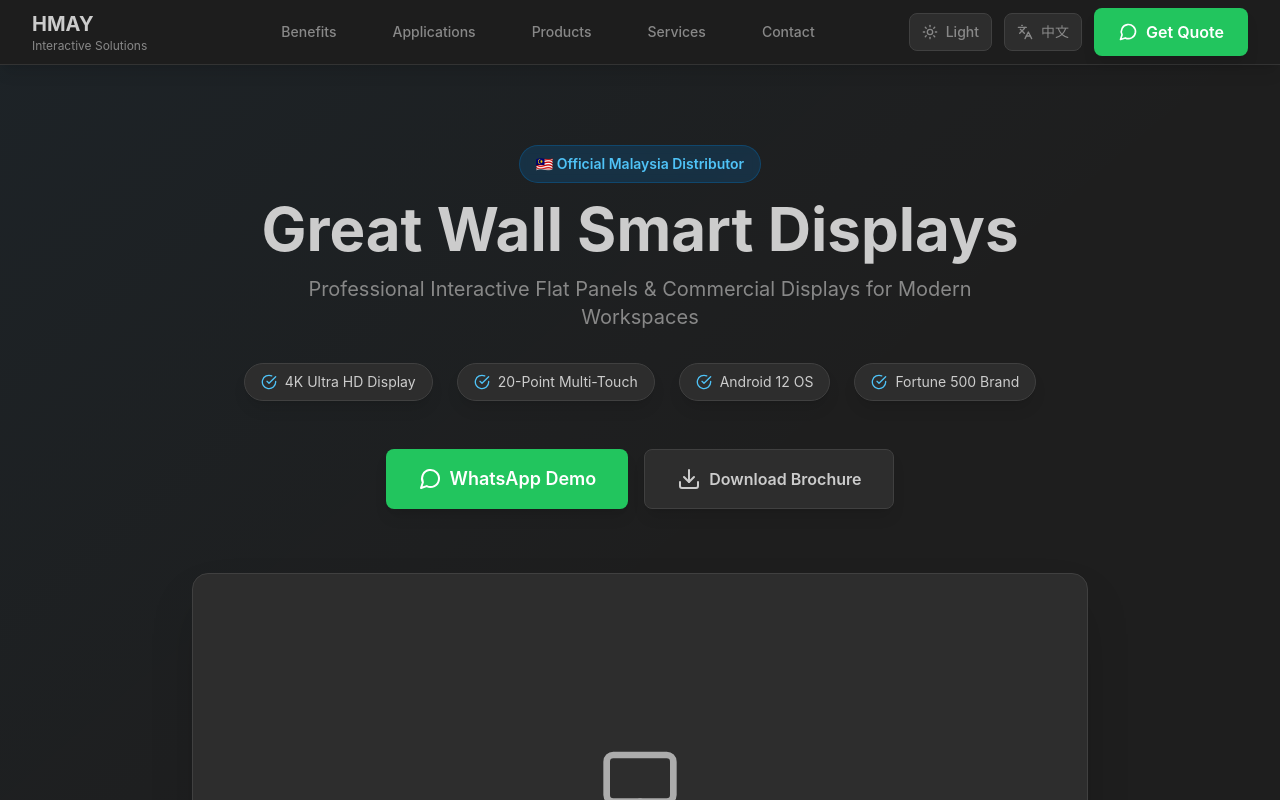
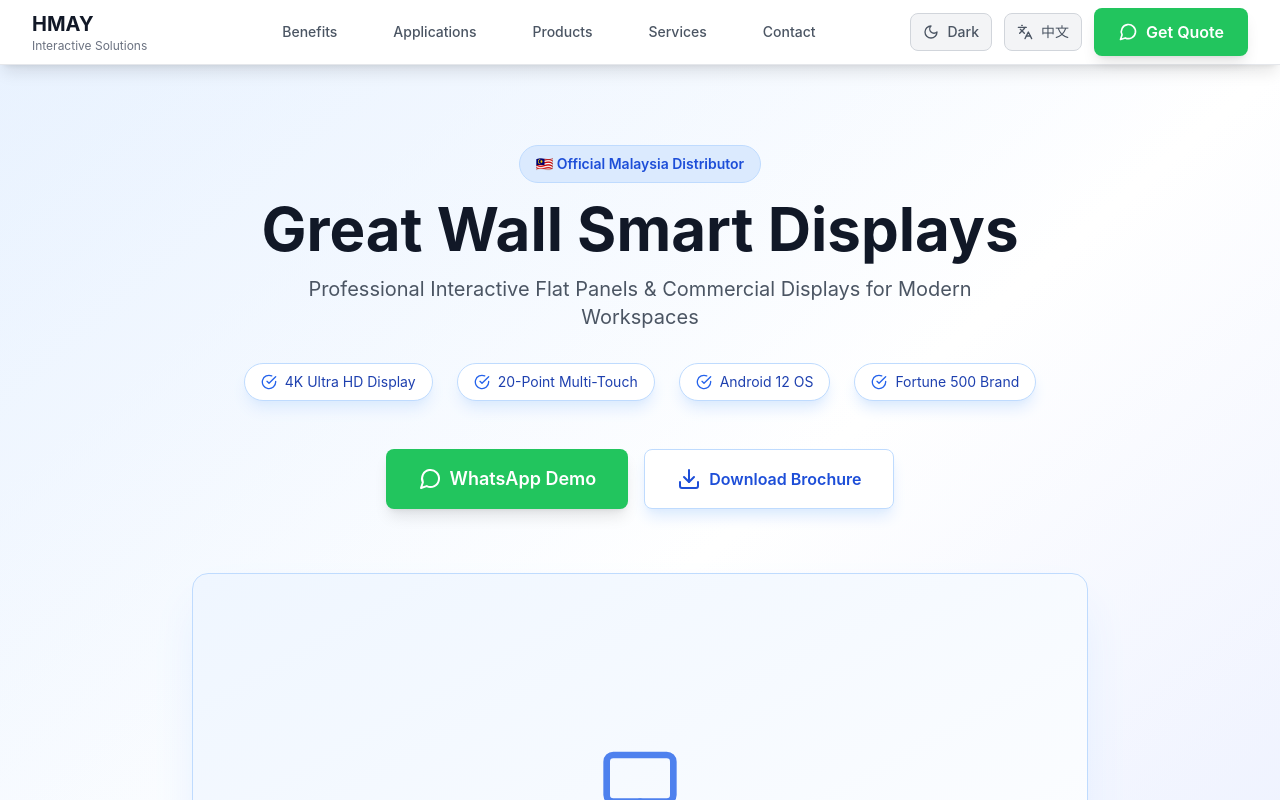
Before and after one commit to chillonspace/hmay-website, a React (Vite) app: page / in a window 1280 px wide. Shown: the top 800 px of the page. Built offline with nearby package versions, Linux system fonts and the light colour scheme.

Commit message:
Change default theme from dark to light mode

```diff
--- a/src/App.jsx
+++ b/src/App.jsx
@@ -359,7 +359,7 @@
 
 const App = () => {
   const [language, setLanguage] = useState('en')
-  const [isDarkMode, setIsDarkMode] = useState(true) // Default to dark mode
+  const [isDarkMode, setIsDarkMode] = useState(false) // Default to light mode
   const t = translations[language]
 
   const fadeInUp = {
```
